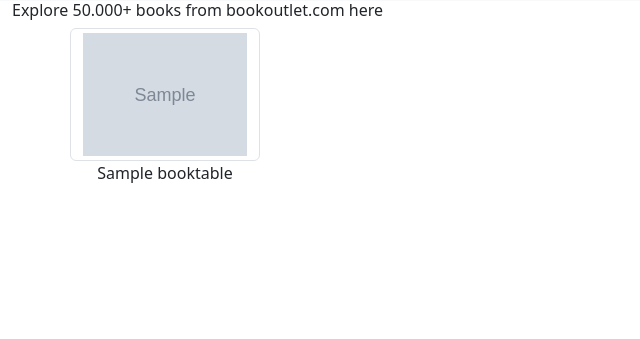
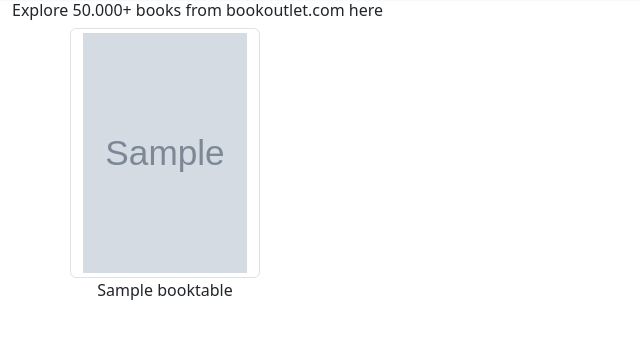
Before and after one commit to rianaditro/bookoutlet, a Flask app: page / in a window 1280 px wide. Shown: the part 55-394 px from the top of the page, without its empty margins (0-640 px from the left). Run offline with Flask 3, Linux system fonts and the light colour scheme; tables that the repository leaves empty hold one stand-in row (values such as "Sample post"); grey boxes marked "Sample" are stand-in pictures; some libraries are stand-ins or nearby versions.

Commit message:
fix image size

```diff
--- a/src/templates/table2.html
+++ b/src/templates/table2.html
@@ -6,7 +6,7 @@
             {% for row in books %}
             <div class="col">
                 <div class="row">
-                    <img src="{{ row['image'] }}" class="img-thumbnail"></td>
+                    <img src="{{ row['image'] }}" class="img-thumbnail" style="height: 250px;"></td>
                 </div>
                 <div class="row">
                     <p>{{ row['title'] }}</p>
```
